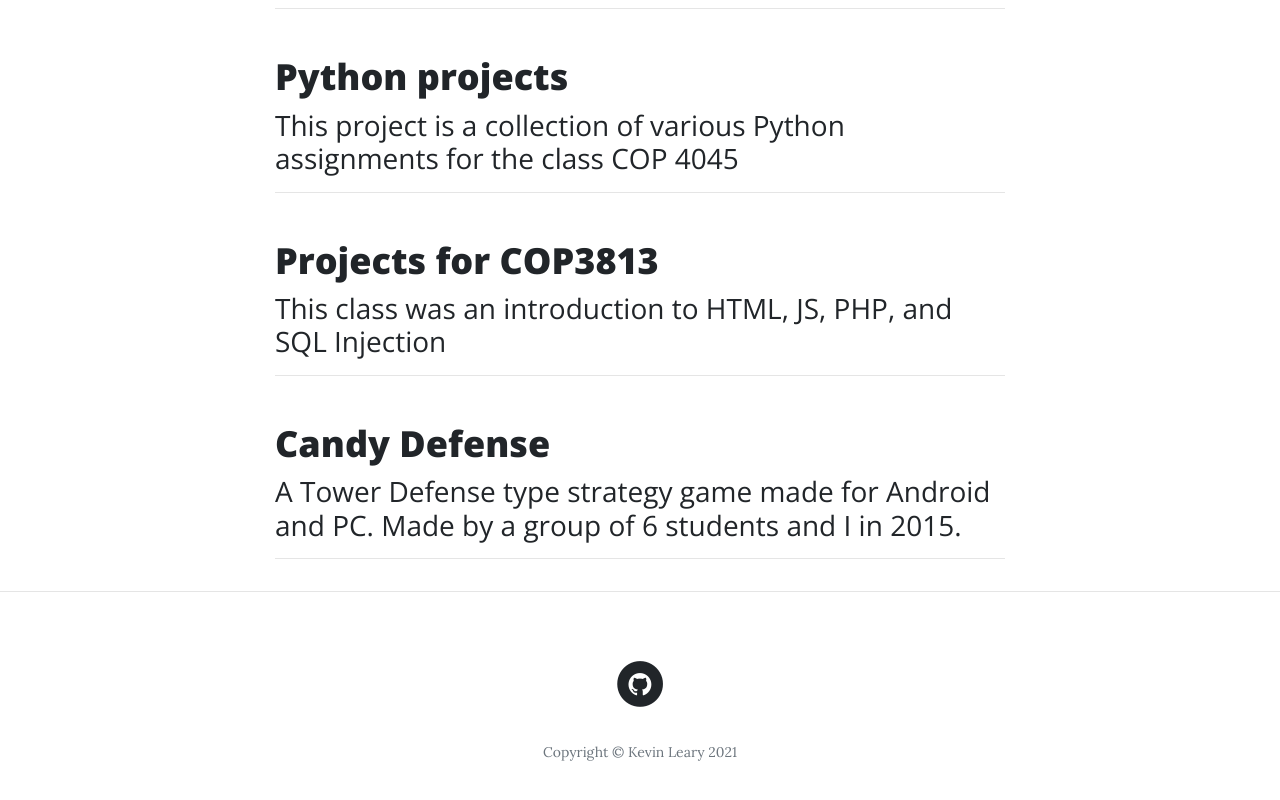
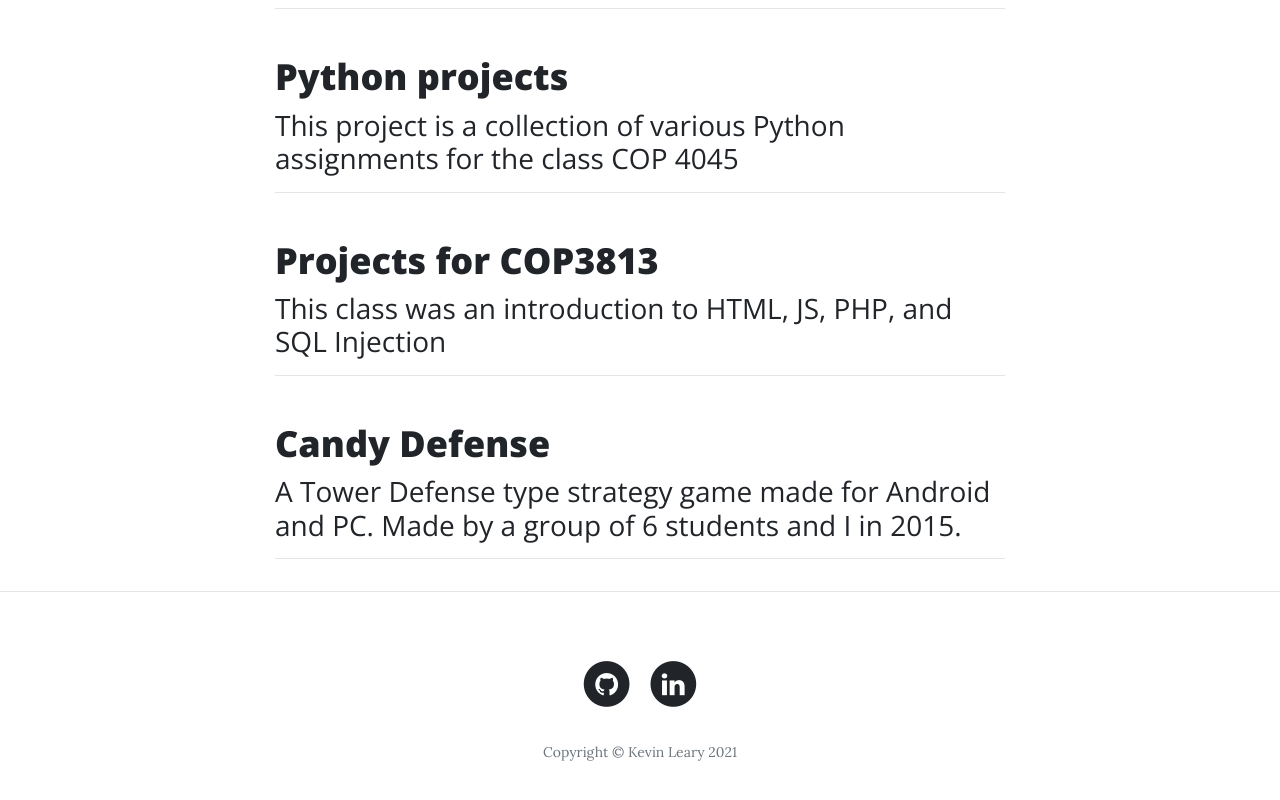
Before and after one commit to kevinleary/kevinleary.github.io, a website: page index.html in a window 1280 px wide. Shown: the part 1040-1840 px from the top of the page. Drawn offline with nearby package versions, Linux system fonts and the light colour scheme.

Commit message:
added linkedin link

```diff
--- a/index.html
+++ b/index.html
@@ -195,6 +195,14 @@
                   </span>
                 </a>
               </li>
+              <li class="list-inline-item">
+                <a href="https://www.linkedin.com/in/kevinnleary/">
+                  <span class="fa-stack fa-lg">
+                    <i class="fa fa-circle fa-stack-2x"></i>
+                    <i class="fa fa-linkedin fa-stack-1x fa-inverse"></i>
+                  </span>
+                </a>
+              </li>
             </ul>
             <p class="copyright text-muted">Copyright &copy; Kevin Leary 2021</p>
           </div>
```
